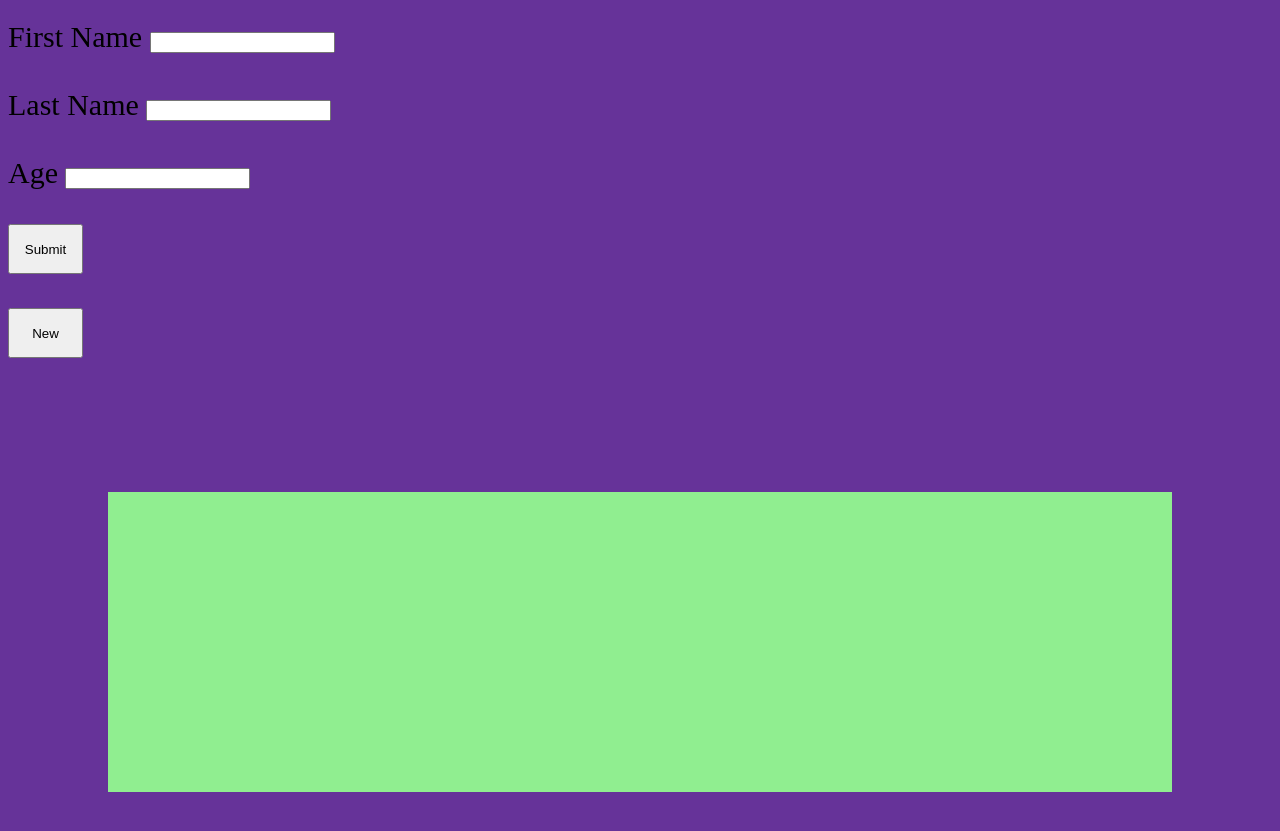
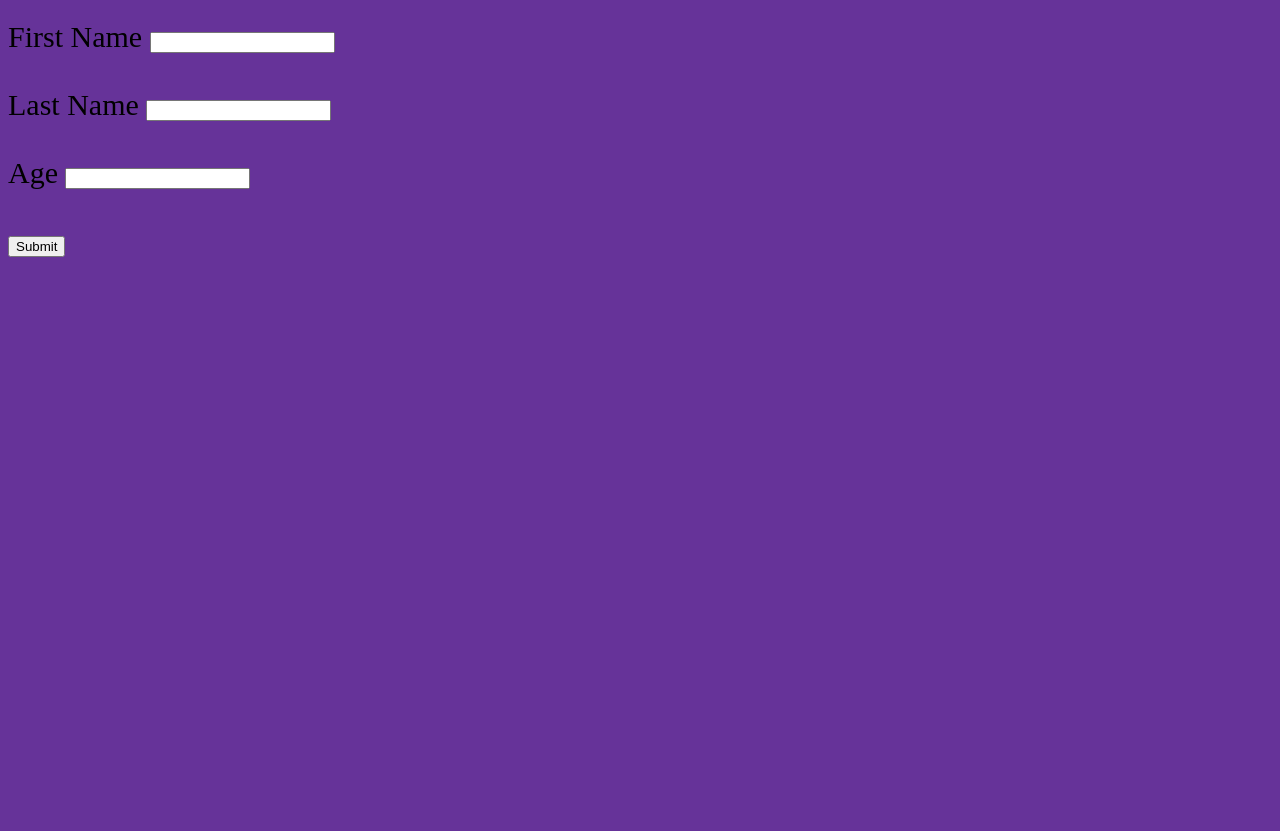
Before and after one commit to EdenNegash/SBA5.js, a plain HTML site: page index.html in a window 1280 px wide. Shown: the part 129-960 px from the top of the page. After the commit the page ends 800 px from the top, so only its background shows below. Drawn offline with Linux system fonts and the light colour scheme.

Commit message:
Update index.html

```diff
--- a/index.html
+++ b/index.html
@@ -16,12 +16,10 @@
     <input type="text" id="last" required><br><br>
     <label>Age</label>
     <input type="number" id="age"><br><br>
-    <button id="btn">Submit</button> <br> <br>
-    <button id="nbtn">New</button><br><br>
+    <button id="submit" type="submit">Submit</button>
     </div>
-    <div id="mes">
-
-    </div>
+     <br>
+     <div id="message"></div>
 
 <script src="./main.js"></script>
 </body>
```
